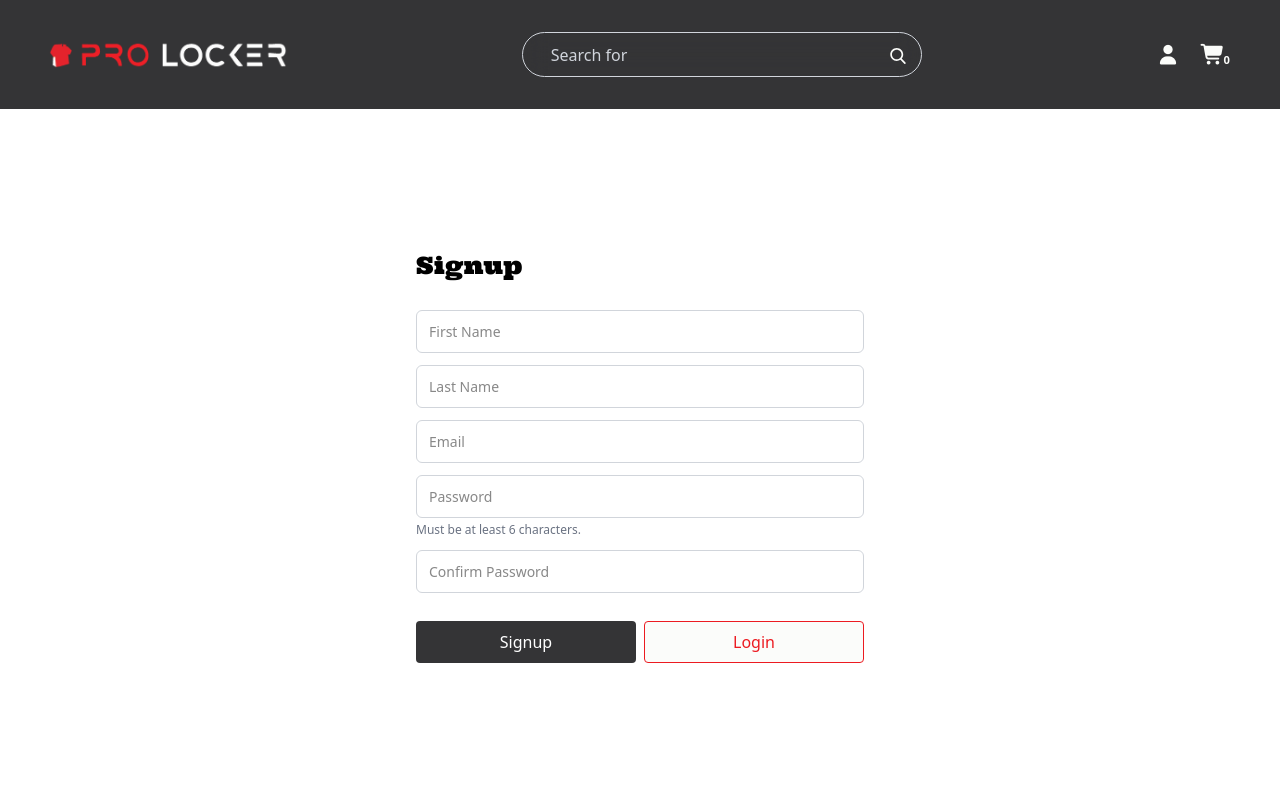
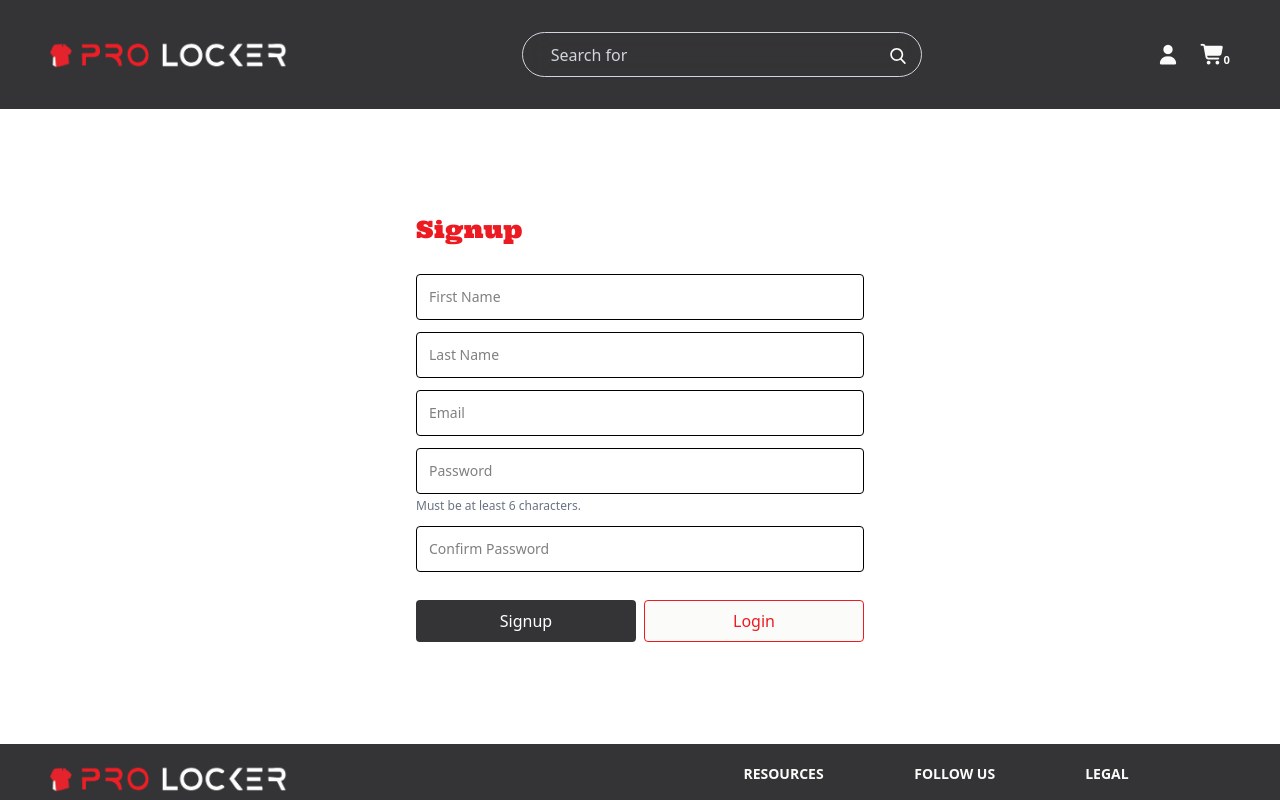
Before and after one commit to alyyissa/ProLocker, a React (Vite) app in the folder frontend/: page /signup in a window 1280 px wide. Shown: the top 800 px of the page. Built offline with nearby package versions, Linux system fonts and the light colour scheme; no server answers.

Commit message:
Added styles to the auth forms

```diff
--- a/frontend/src/components/cart/SideCart.jsx
+++ b/frontend/src/components/cart/SideCart.jsx
@@ -117,7 +117,7 @@ const SideCart = ({ show, onClose }) => {
                       <div className="flex">
                         <button
                           type="button"
-                          className="font-medium text-indigo-400 hover:text-indigo-300"
+                          className="font-medium text-primary cursor-pointer hover:underline"
                           onClick={() => handleRemove(product.id)}
                         >
                           Remove
@@ -137,12 +137,12 @@ const SideCart = ({ show, onClose }) => {
             <p className="text-background font-medium mb-2">
               Subtotal: ${subtotal}
             </p>
-            <button className="w-full bg-indigo-600 text-white py-2 rounded-md hover:bg-indigo-700">
+            <button className="w-full bg-indigo-600 text-white py-2 rounded-md hover:bg-indigo-700 cursor-pointer">
               Checkout
             </button>
             <button
               onClick={onClose}
-              className="w-full bg-gray-300 text-gray-800 py-2 rounded-md hover:bg-gray-400"
+              className="w-full bg-gray-300 text-gray-800 py-2 rounded-md hover:bg-gray-400 cursor-pointer"
             >
               Continue Shopping
             </button>
--- a/frontend/src/pages/auth/Login.jsx
+++ b/frontend/src/pages/auth/Login.jsx
@@ -47,7 +47,7 @@ const Login = () => {
 
   const handleSubmit = async (e) => {
   e.preventDefault()
-  if (throttleTime > 0) return; // prevent submitting while throttled
+  if (throttleTime > 0) return;
 
   setLoading(true)
   setErrors({})
@@ -97,9 +97,9 @@ const Login = () => {
   }
 
   return (
-    <div className="h-screen flex items-center justify-center flex-col px-4 pt-28">
-      <form onSubmit={handleSubmit} className="flex flex-col gap-3 w-full max-w-md">
-        <h1 className="text-2xl mb-4 font-semibold ultra-regular">Login</h1>
+    <div className="h-[92dvh] flex items-center justify-center flex-col px-4 pt-28">
+      <form onSubmit={handleSubmit} className="flex flex-col gap-4 w-full max-w-md">
+        <h1 className="text-2xl mb-4 font-semibold ultra-regular text-primary">Login</h1>
 
         {/* Email */}
         <div className="flex flex-col">
@@ -109,7 +109,7 @@ const Login = () => {
             placeholder="Email"
             value={email}
             onChange={(e) => setEmail(e.target.value)}
-            className={getInputClass("email")}
+            className={`border border-black! rounded px-3 py-3 text-sm focus:ring-1 hover:ring-[1px] hover:ring-black/90 focus:ring-black/90 focus:outline-none transition-all`}
             required
           />
         </div>
@@ -120,7 +120,7 @@ const Login = () => {
             placeholder="Password"
             value={password}
             onChange={(e) => setPassword(e.target.value)}
-            className={getInputClass("password")}
+            className={`border border-black! rounded px-3 py-3 text-sm focus:ring-1 hover:ring-[1px] hover:ring-black/90 focus:ring-black/90 focus:outline-none transition-all`}
             required
           />
         </div>
--- a/frontend/src/pages/auth/Signup.jsx
+++ b/frontend/src/pages/auth/Signup.jsx
@@ -100,10 +100,10 @@ const Signup = () => {
   };
 
   return (
-    <div className="h-screen flex items-center justify-center flex-col px-4 pt-28 relative">
+    <div className="h-[93dvh] flex items-center justify-center flex-col px-4 pt-28 relative">
       <form onSubmit={handleSubmit} className="flex flex-col gap-3 w-full max-w-md">
         <div className="items-start">
-          <h1 className="text-2xl mb-4 font-semibold ultra-regular">Signup</h1>
+          <h1 className="text-2xl mb-4 font-bold ultra-regular text-primary">Signup</h1>
         </div>
 
         {/* First Name */}
@@ -114,7 +114,7 @@ const Signup = () => {
             placeholder="First Name"
             value={formData.firstName}
             onChange={handleChange}
-            className={getInputClass("firstName")}
+            className="border border-black! rounded px-3 py-3 text-sm focus:ring-1 hover:ring-[1px] hover:ring-black/90 focus:ring-black/90 focus:outline-none transition-all"
             required
           />
           {errors.firstName && <p className="text-red-500 text-sm mt-1">{errors.firstName}</p>}
@@ -128,7 +128,7 @@ const Signup = () => {
             placeholder="Last Name"
             value={formData.lastName}
             onChange={handleChange}
-            className={getInputClass("lastName")}
+            className="border border-black! rounded px-3 py-3 text-sm focus:ring-1 hover:ring-[1px] hover:ring-black/90 focus:ring-black/90 focus:outline-none transition-all"
             required
           />
           {errors.lastName && <p className="text-red-500 text-sm mt-1">{errors.lastName}</p>}
@@ -142,7 +142,7 @@ const Signup = () => {
             placeholder="Email"
             value={formData.email}
             onChange={handleChange}
-            className={getInputClass("email")}
+            className="border border-black! rounded px-3 py-3 text-sm focus:ring-1 hover:ring-[1px] hover:ring-black/90 focus:ring-black/90 focus:outline-none transition-all"
             required
           />
           {errors.email && <p className="text-red-500 text-sm mt-1">{errors.email}</p>}
@@ -156,7 +156,7 @@ const Signup = () => {
             placeholder="Password"
             value={formData.password}
             onChange={handleChange}
-            className={getInputClass("password")}
+            className="border border-black! rounded px-3 py-3 text-sm focus:ring-1 hover:ring-[1px] hover:ring-black/90 focus:ring-black/90 focus:outline-none transition-all"
             required
           />
           {errors.password && <p className="text-red-500 text-sm mt-1">{errors.password}</p>}
@@ -171,7 +171,7 @@ const Signup = () => {
             placeholder="Confirm Password"
             value={formData.confirmPassword}
             onChange={handleChange}
-            className={getInputClass("confirmPassword")}
+            className={`border border-black! rounded px-3 py-3 text-sm focus:ring-1 hover:ring-[1px] hover:ring-black/90 focus:ring-black/90 focus:outline-none transition-all`}
             required
           />
           {errors.confirmPassword && <p className="text-red-500 text-sm mt-1">{errors.confirmPassword}</p>}
@@ -187,7 +187,7 @@ const Signup = () => {
           </button>
 
           <Link to="/login" className="block w-full h-full">
-            <button className="w-full bg-background text-primary border border-primary py-2 rounded mt-2 transition-all duration-200 hover:shadow-md hover:bg-primary/5">
+            <button className="w-full bg-background text-primary border border-primary py-2 rounded mt-2 transition-all duration-200 hover:shadow-md hover:bg-primary/5 cursor-pointer">
               Login
             </button>
           </Link>
```
